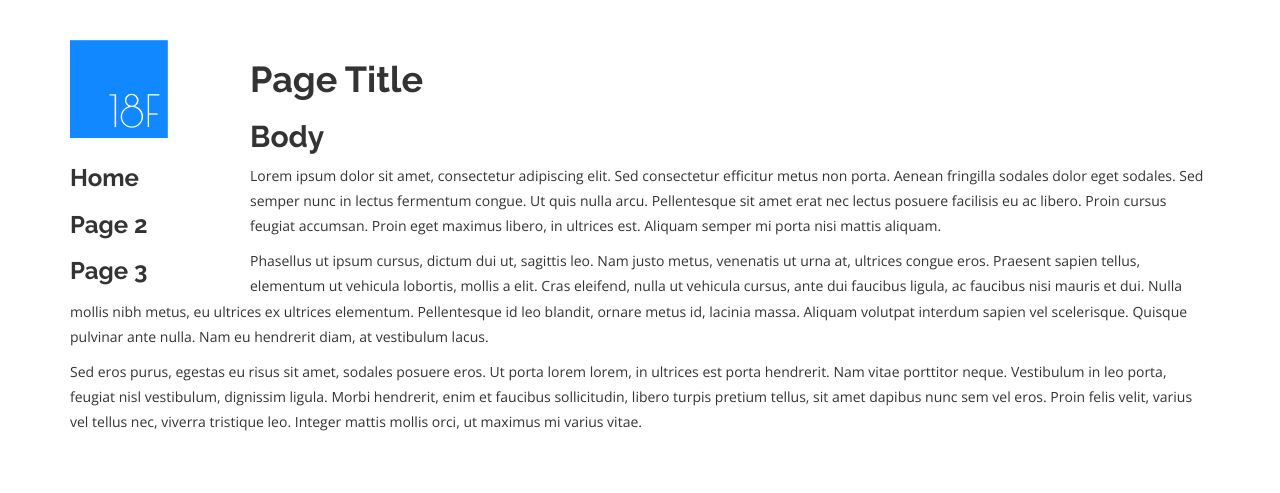
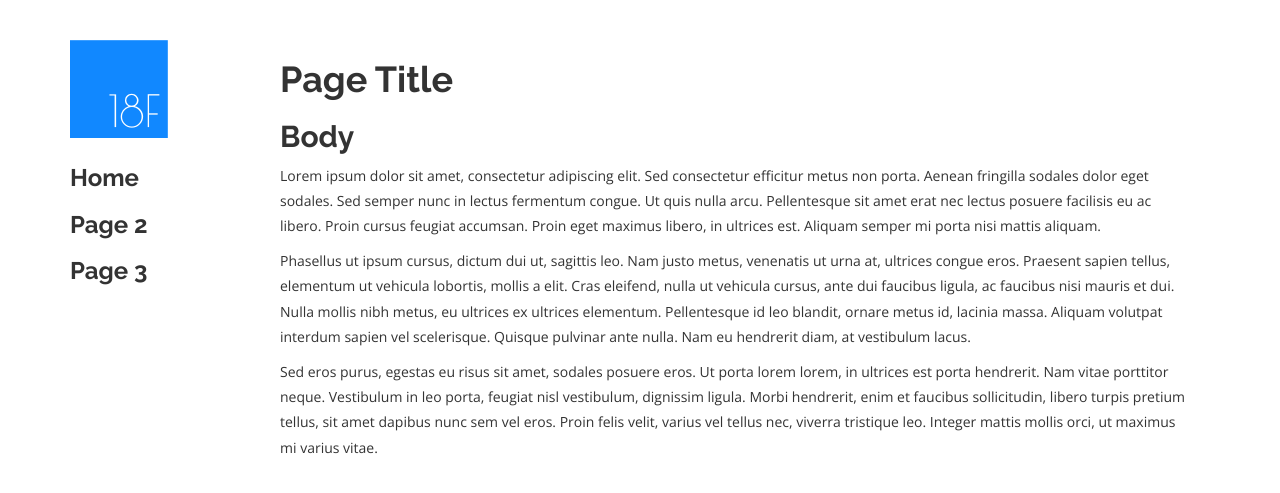
Before and after one commit to 18F/accessibility, a Jekyll site: the page built from index.md, in a window 1280 px wide. Shown: the top 493 px of the page. Built offline with Jekyll 4.4.1, drawn with Linux system fonts in a browser that asks for light colours.

Commit message:
adding extra div

```diff
--- a/_includes/header.html
+++ b/_includes/header.html
@@ -84,3 +84,4 @@ We're always looking for curious people with diverse skill-sets. Let's talk at 1
         <p><h3>Page 2</h3></p>
         <p><h3>Page 3</h3></p>
       </div>
+ <div class="col-md-10">
```
